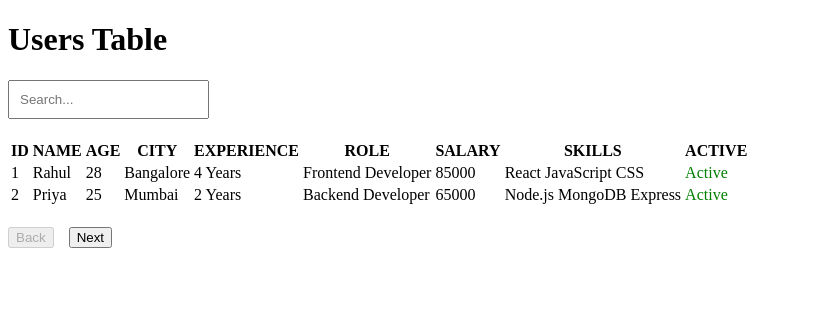
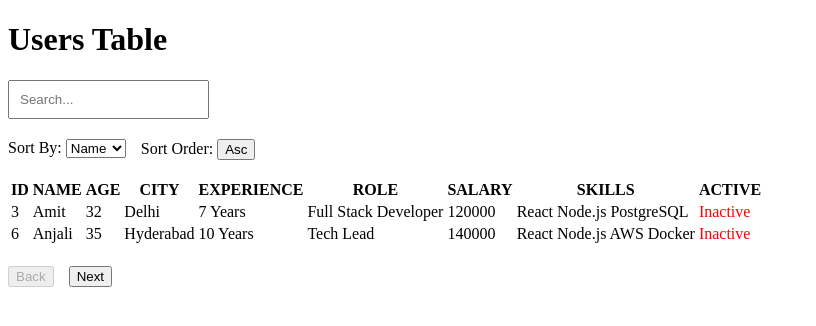
Before and after one commit to info-vivekranjan/react-problems-1, a Next.js app: page /users-table in a window 1280 px wide. Shown: the top 326 px of the page, without its empty margins (0-816 px from the left). Built offline with nearby package versions, Linux system fonts and the light colour scheme.

Commit message:
Sort added

```diff
--- a/src/app/users-table/page.tsx
+++ b/src/app/users-table/page.tsx
@@ -19,6 +19,8 @@ export default function UsersTablePage() {
   const [page, setPage] = useState(1);
   const [search, setSearch] = useState("");
   const debouncedSearch = useDebounceSearch(search);
+  const [sortBy, setSortBy] = useState("name");
+  const [sortOrder, setSortOrder] = useState("asc");
 
   const limit = 2;
   const startIndex = (page - 1) * limit;
@@ -32,6 +34,28 @@ export default function UsersTablePage() {
             .includes(debouncedSearch.trim().toLowerCase()) ||
           user.role.toLowerCase().includes(debouncedSearch.trim().toLowerCase())
         );
+      })
+      .sort((a, b) => {
+        if (sortBy === "name") {
+          if (sortOrder === "asc") {
+            return a.name.localeCompare(b.name);
+          } else {
+            return b.name.localeCompare(a.name);
+          }
+        } else if (sortBy === "age") {
+          if (sortOrder === "asc") {
+            return a.age - b.age;
+          } else {
+            return b.age - a.age;
+          }
+        } else if (sortBy === "salary") {
+          if (sortOrder === "asc") {
+            return a.salary - b.salary;
+          } else {
+            return b.salary - a.salary;
+          }
+        }
+        return 0;
       })
       .slice(startIndex, limit * page);
 
@@ -62,6 +86,34 @@ export default function UsersTablePage() {
           style={{ padding: "10px", marginBottom: "20px" }}
         />
       </div>
+      <div style={{ display: "flex", gap: "15px" }}>
+        <span>
+          <label htmlFor="SortBy">Sort By: </label>
+          <select
+            name="sortBy"
+            id="sortBy"
+            onChange={(e) => setSortBy(e.target.value)}
+          >
+            <option value="name">Name</option>
+            <option value="age">Age</option>
+            <option value="salary">Salary</option>
+          </select>
+        </span>
+
+        <span>
+          <label htmlFor="sortOrder">Sort Order: </label>
+          <button
+            id="sortOrder"
+            onClick={() =>
+              setSortOrder((prev) => (prev === "asc" ? "desc" : "asc"))
+            }
+          >
+            {sortOrder === "asc" ? "Asc" : "Desc"}
+          </button>
+        </span>
+      </div>
+
+      <br />
       <table>
         <thead>
           <tr>
```
